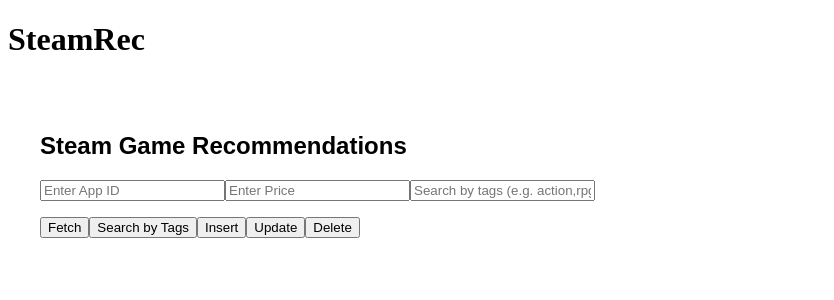
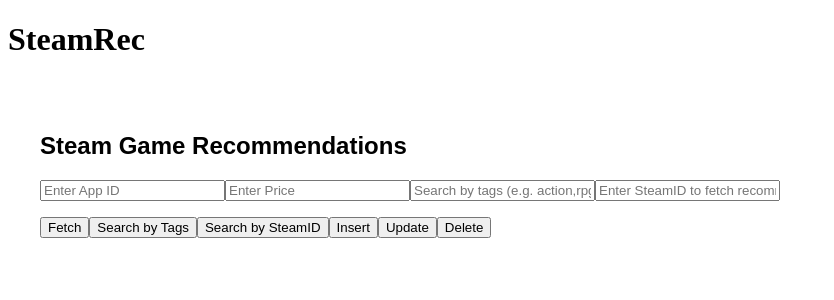
Before and after one commit to Brian-Conley/steamrec, a React (Create React App) app in the folder frontend/: page / in a window 1280 px wide. Shown: the top 300 px of the page, without its empty margins (0-834 px from the left). Built offline with nearby package versions, Linux system fonts and the light colour scheme.

Commit message:
Add frontend elements to search by SteamID

```diff
--- a/frontend/src/App.js
+++ b/frontend/src/App.js
@@ -7,6 +7,7 @@
   const [data, setData] = useState(null);
   const [error, setError] = useState(null);
   const [loading, setLoading] = useState(false);
+  const [steamId, setSteamId] = useState("");
 
   // Helper fetch wrapper
   const doFetch = (url, options = {}) => {
@@ -32,6 +33,11 @@
   const fetchByID = () => {
     if (!id) return;
     doFetch(`http://localhost:5000/db/game?appid=${encodeURIComponent(id)}`);
+  };
+
+  const fetchByLibrary = () => {
+    if (!steamId) return;
+    doFetch(`http://localhost:5000/steam/library?steamid=${encodeURIComponent(steamId)}`);
   };
 
   const insertGame = () => {
@@ -136,10 +142,17 @@
         value={tags}
         onChange={(e) => setTags(e.target.value)}
       />
+      <input
+        type="text"
+        placeholder="Enter SteamID to fetch recommendations"
+        value={steamId}
+        onChange={(e) => setSteamId(e.target.value)}
+      />
 
       <div style={{ marginTop: "1rem" }}>
         <button onClick={fetchByID}>Fetch</button>
         <button onClick={fetchByTags}>Search by Tags</button>
+        <button onClick={fetchByLibrary}>Search by SteamID</button>
         <button onClick={insertGame}>Insert</button>
         <button onClick={updateGame}>Update</button>
         <button onClick={deleteGame}>Delete</button>
```
